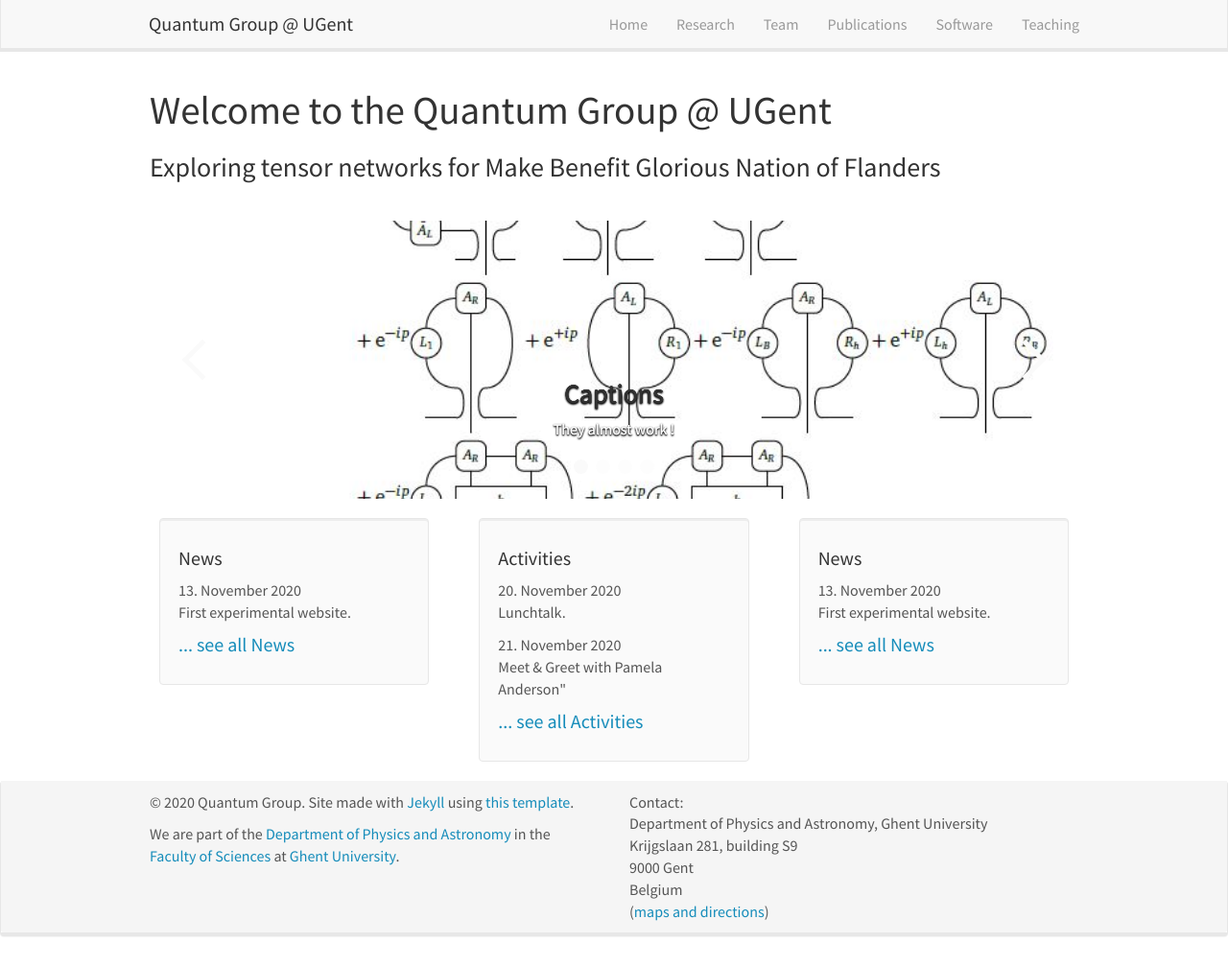
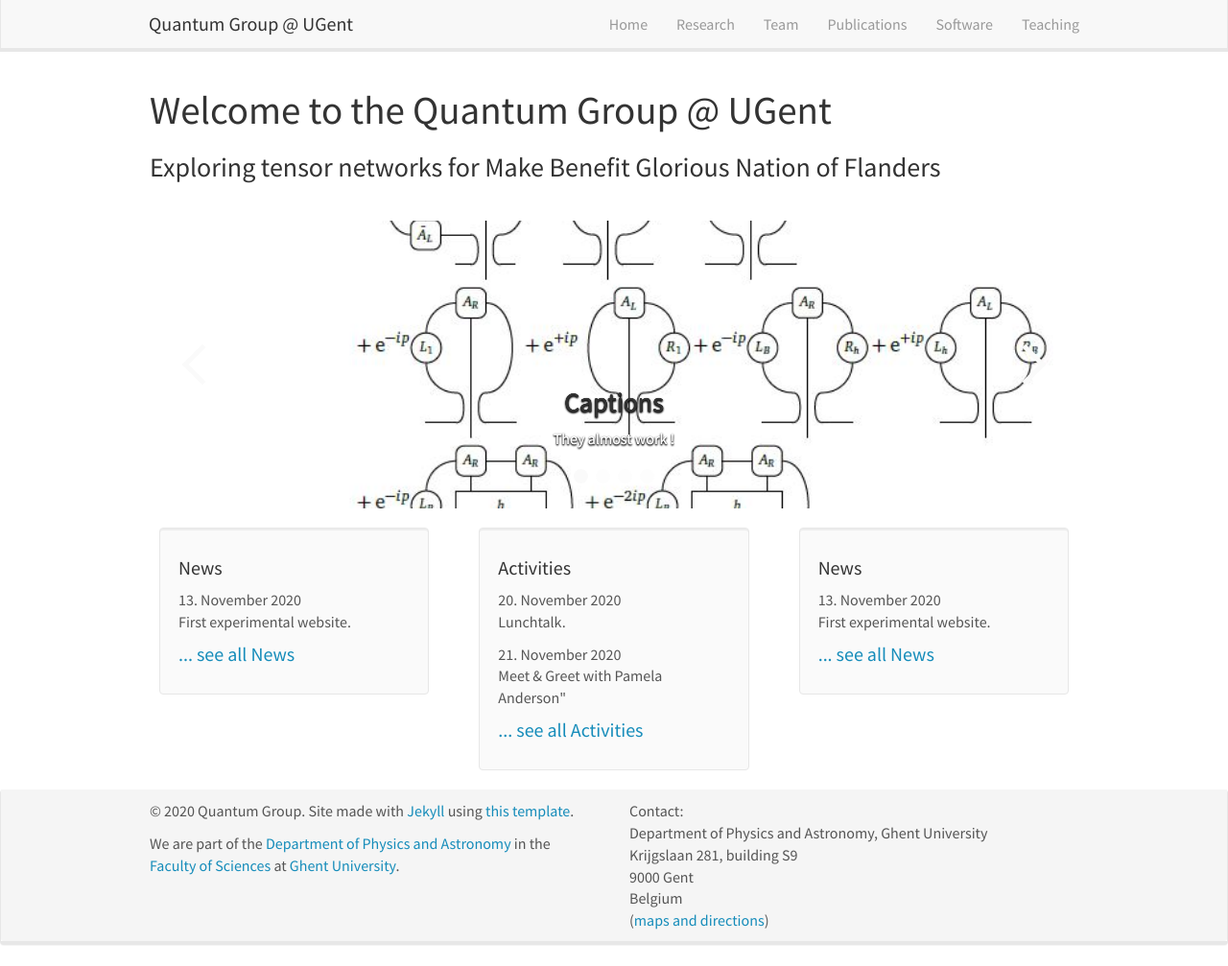
Before and after one commit to quantumghent/quantumghent.github.io, a Jekyll site: the page built from _pages/home.md, in a window 1280 px wide and 1007 px high. Shown: the whole window at 96% size. Built offline with Jekyll 4.4.1, drawn with Linux system fonts in a browser that asks for light colours; nearby versions of some CDN libraries.

Commit message:
Update homelay.html

```diff
--- a/_layouts/homelay.html
+++ b/_layouts/homelay.html
@@ -6,7 +6,7 @@
         <h1>Welcome to the Quantum Group @ UGent</h1>
 	  <h3>Exploring tensor networks for Make Benefit Glorious Nation of Flanders</h3>
   {{ content }}
-  {% include carousel.html height="30" unit="%" duration="10" %}
+  {% include carousel.html height="300" unit="px" duration="10" %}
   </div>
   <div id="newsid" class="col-sm-4" >
 	{% include news.html %}
```
